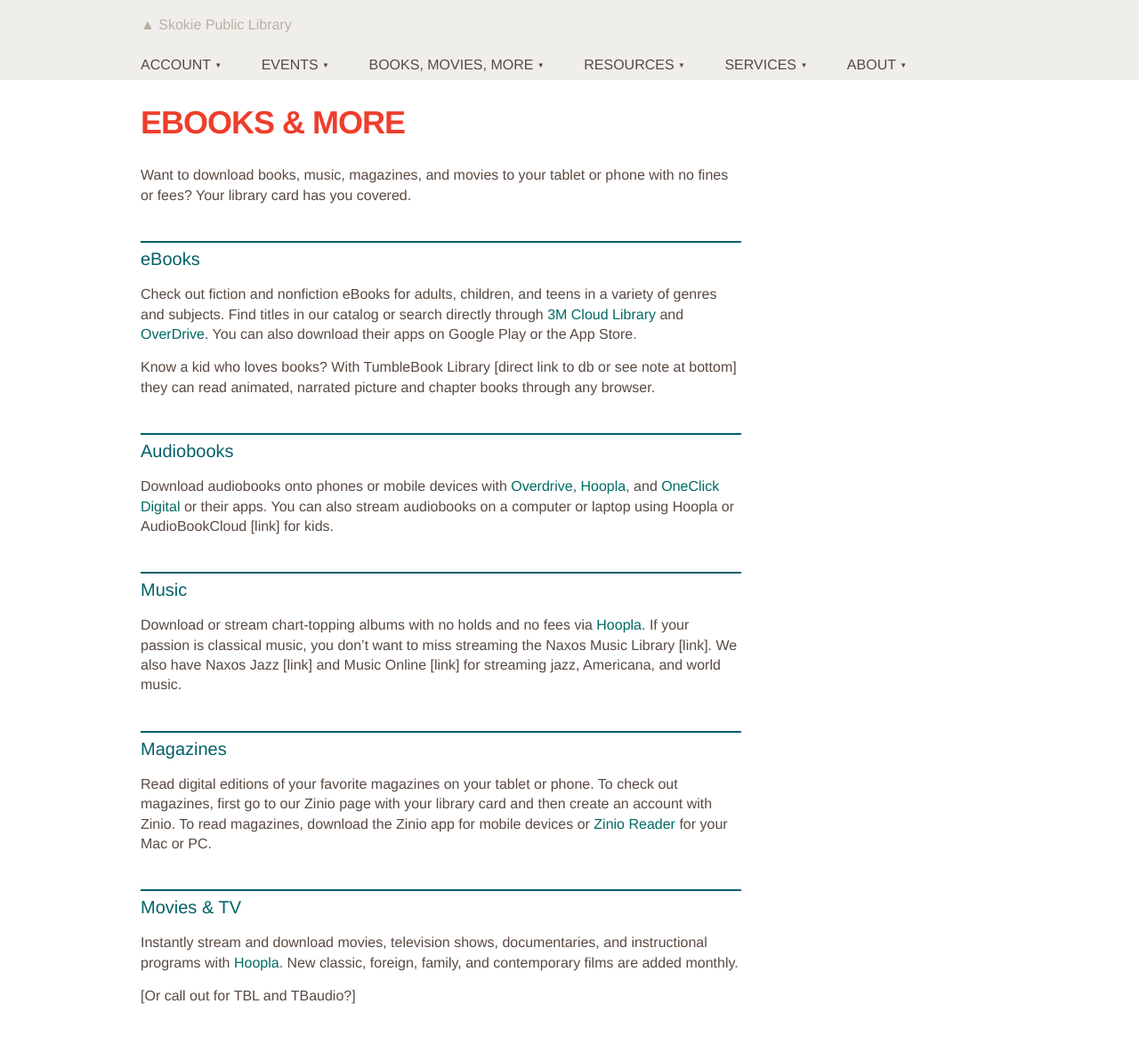
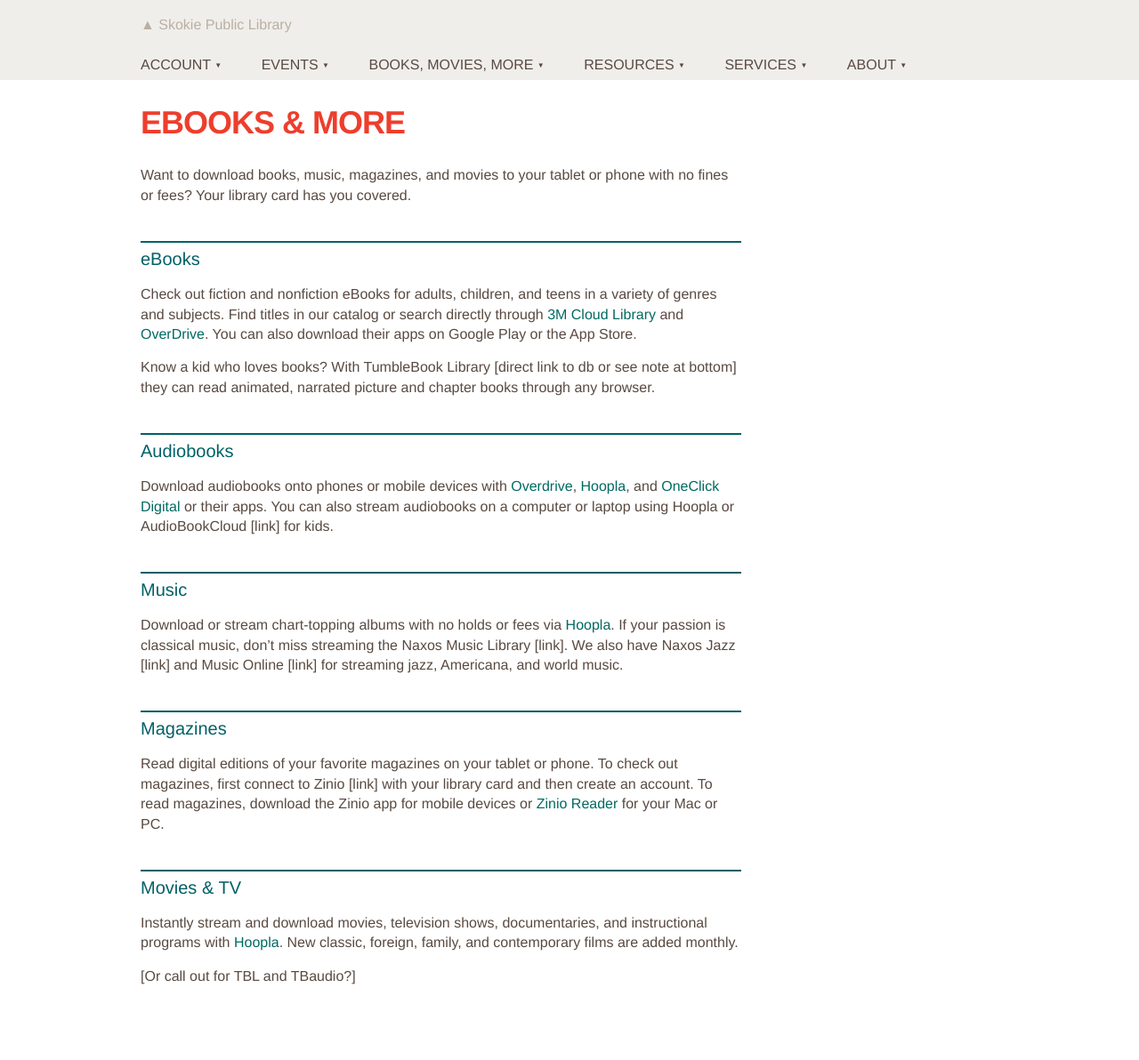
Before and after one commit to skokielibrary/spl-content, a Jekyll site: the page built from _content/annabelle/books-movies-more--ebooks-more.markdown, in a window 1280 px wide. Shown: the whole page at 89% size. Built offline with Jekyll 4.4.1, drawn with Linux system fonts in a browser that asks for light colours; after the commit the page ends 1169 px from its top, so only the background shows below that.

Commit message:
Updated books-movies-more--ebooks-more.markdown

```diff
--- a/_content/annabelle/books-movies-more--ebooks-more.markdown
+++ b/_content/annabelle/books-movies-more--ebooks-more.markdown
@@ -15,10 +15,10 @@ Know a kid who loves books? With TumbleBook Library [direct link to db or see no
 Download audiobooks onto phones or mobile devices with [Overdrive](http://overdrive.skokielibrary.inf/), [Hoopla](http://hoopla.skokielibrary.info), and [OneClick Digital](http://skokieil.oneclickdigital.com/) or their apps. You can also stream audiobooks on a computer or laptop using Hoopla or AudioBookCloud [link] for kids.
 
 ##Music
-Download or stream chart-topping albums with no holds and no fees via [Hoopla](http://hoopla.skokielibrary.info). If your passion is classical music, you don't want to miss streaming the Naxos Music Library [link]. We also have Naxos Jazz [link] and Music Online [link] for streaming jazz, Americana, and world music.
+Download or stream chart-topping albums with no holds or fees via [Hoopla](http://hoopla.skokielibrary.info). If your passion is classical music, don't miss streaming the Naxos Music Library [link]. We also have Naxos Jazz [link] and Music Online [link] for streaming jazz, Americana, and world music.
 
 ##Magazines
-Read digital editions of your favorite magazines on your tablet or phone. To check out magazines, first go to our Zinio page with your library card and then create an account with Zinio. To read magazines, download the Zinio app for mobile devices or [Zinio Reader](http://www.zinio.com/www/apps/desktop.jsp) for your Mac or PC.
+Read digital editions of your favorite magazines on your tablet or phone. To check out magazines, first connect to Zinio [link] with your library card and then create an account. To read magazines, download the Zinio app for mobile devices or [Zinio Reader](http://www.zinio.com/www/apps/desktop.jsp) for your Mac or PC.
 
 ##Movies & TV
 Instantly stream and download movies, television shows, documentaries, and instructional programs with [Hoopla](http://hoopla.skokielibrary.info). New classic, foreign, family, and contemporary films are added monthly.
```
